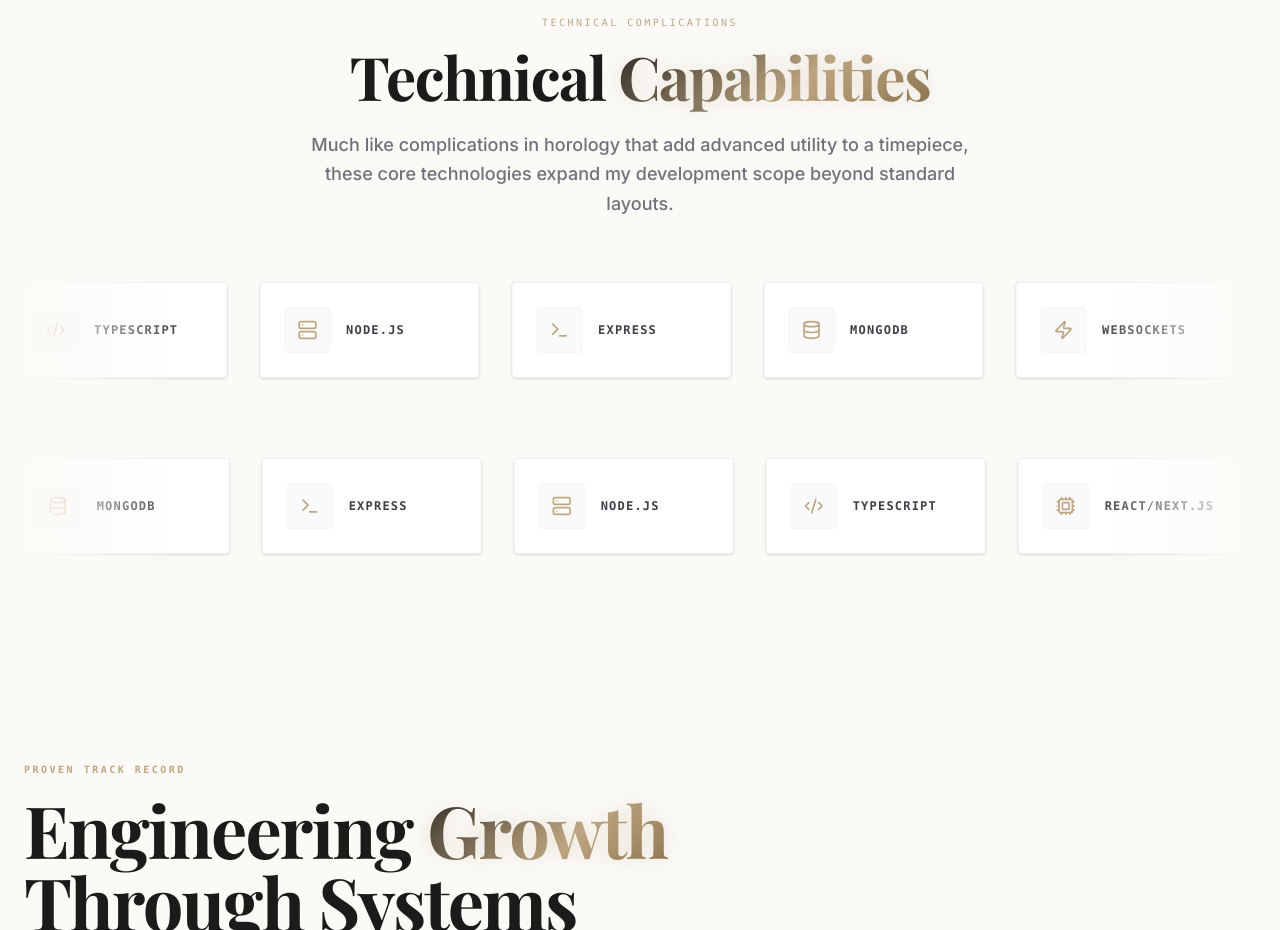
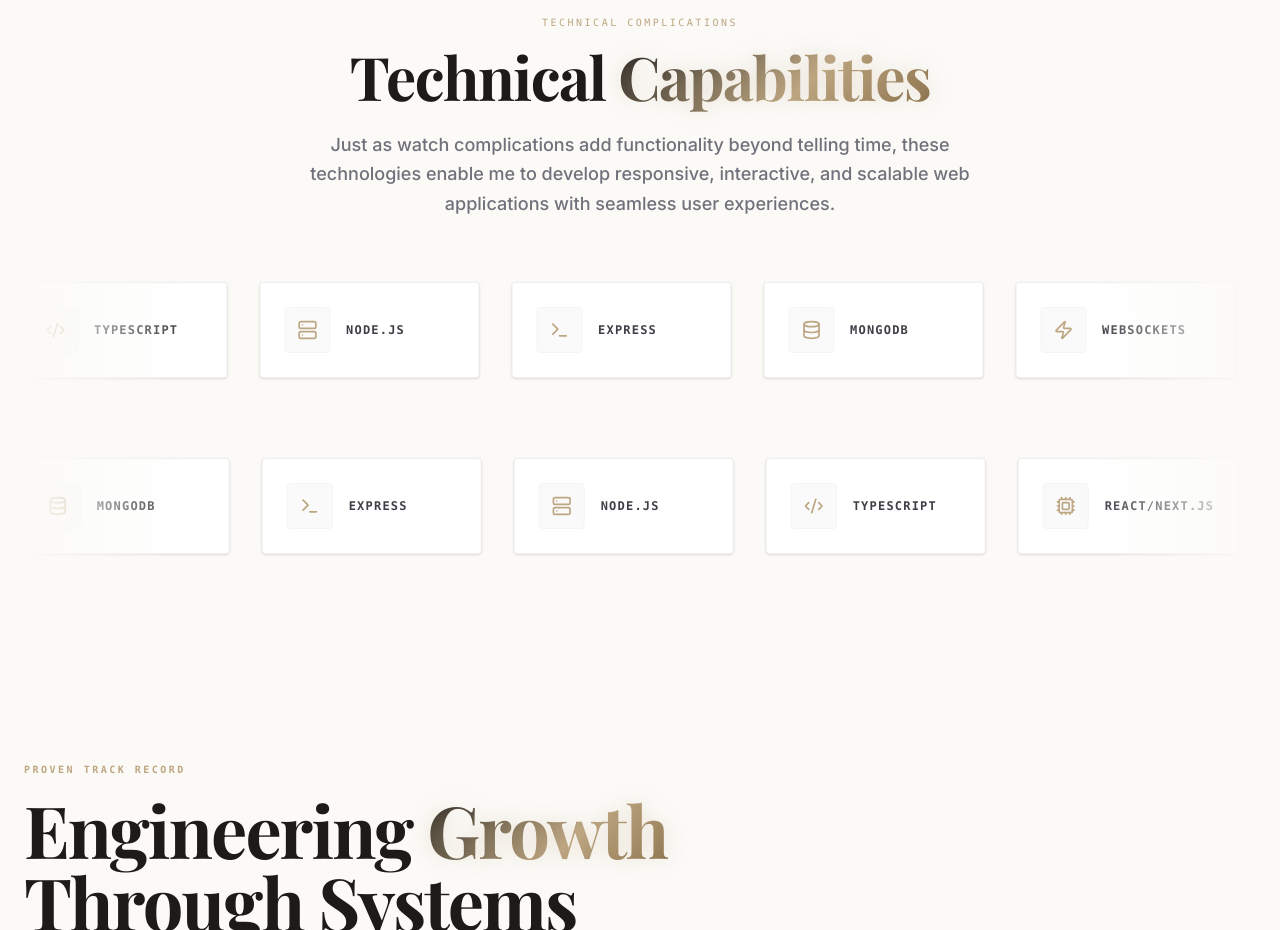
Before and after one commit to harshps900/Portfolio, a Next.js app: page / in a window 1280 px wide. Shown: the part 1720-2650 px from the top of the page. Built offline with nearby package versions, Linux system fonts and the light colour scheme; a web font is replaced by a local one.

Commit message:
fix the text

```diff
--- a/common/Skills.tsx
+++ b/common/Skills.tsx
@@ -44,7 +44,7 @@ const Skills = forwardRef<HTMLElement>((props, ref) => {
                         transition={{ delay: 0.1 }}
                         className="text-zinc-500 text-lg max-w-2xl font-medium leading-relaxed"
                     >
-                        Much like complications in horology that add advanced utility to a timepiece, these core technologies expand my development scope beyond standard layouts.
+                      Just as watch complications add functionality beyond telling time, these technologies enable me to develop responsive, interactive, and scalable web applications with seamless user experiences.
                     </motion.p>
                 </div>
 
```
